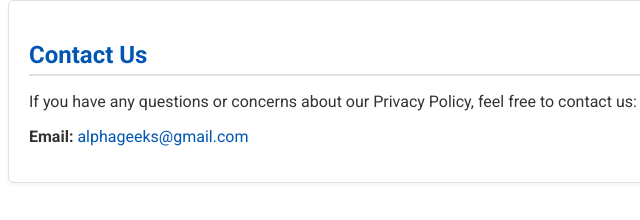
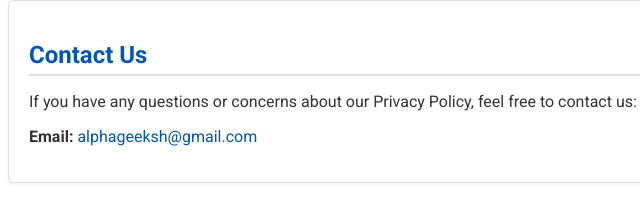
Before and after one commit to anasasghar/app_terms, a plain HTML site: page index.html in a window 1280 px wide. Shown: the part 1018-1238 px from the top of the page, 252-892 px from the left. Drawn offline with Linux system fonts and the light colour scheme.

Commit message:
Update index.html

```diff
--- a/index.html
+++ b/index.html
@@ -41,7 +41,7 @@
             <section class="card contact">
                 <h2>Contact Us</h2>
                 <p>If you have any questions or concerns about our Privacy Policy, feel free to contact us:</p>
-                <p><strong>Email:</strong> <a href="mailto:alphageeks@gmail.com">alphageeks@gmail.com</a></p>
+                <p><strong>Email:</strong> <a href="mailto:alphageeksh@gmail.com">alphageeksh@gmail.com</a></p>
             </section>
         </main>
         <footer>
```
